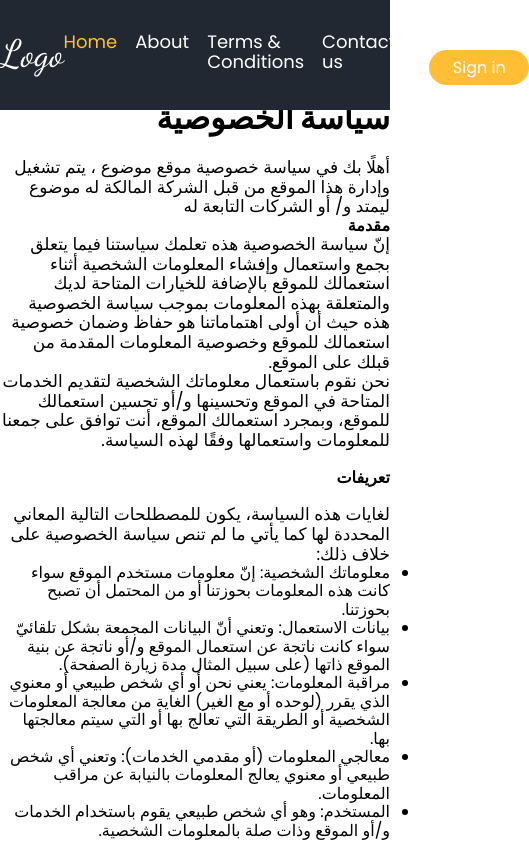
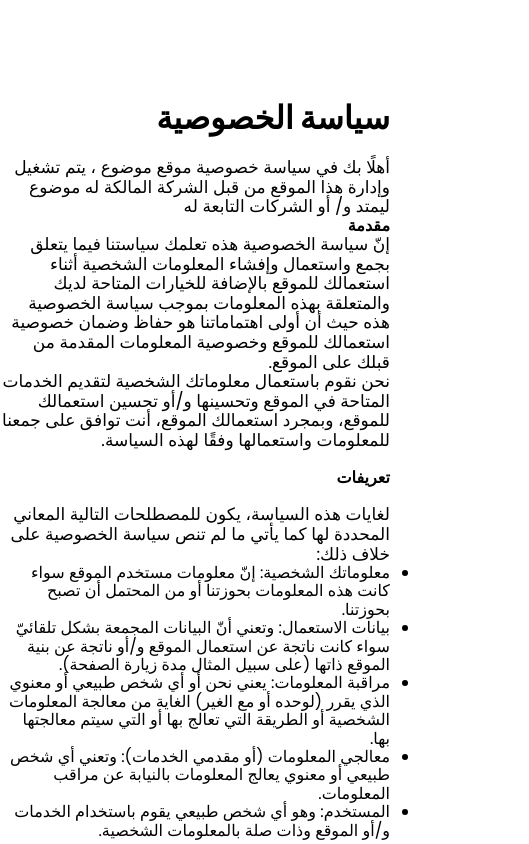
Before and after one commit to Alaa-Khalaila/business-cards, a React (Create React App) app in the folder frontend/: page /terms in a window 390 px wide. Shown: the top 844 px of the page, 529 px wide, since content can reach past the window. Built offline with nearby package versions, Linux system fonts and the light colour scheme.

Commit message:
toggle navbar

```diff
--- a/frontend/src/components/Navbar/Navbar.jsx
+++ b/frontend/src/components/Navbar/Navbar.jsx
@@ -2,9 +2,14 @@ import { NavLink, Outlet } from "react-router-dom";
 import { useLocation } from "react-router-dom";
 import { useState, useEffect } from "react";
 import Nav from "./Navbar.module.css";
+import menu from "../../images/menu.png";
+import cancel from "../../images/cancel.png";
+
 function Navbar() {
   const [active, setActive] = useState(false);
+  const [toggleNav, setToggleNav] = useState(false);
   const location = useLocation();
+  let obj = toggleNav ? { display: "flex" } : {};
   useEffect(() => {
     if (location.pathname === "/terms") {
       setActive(true);
@@ -13,7 +18,12 @@ function Navbar() {
   }, []);
 
   return (
-    <nav className={`${Nav.navbar} ${active ? Nav.active : ""}`}>
+    <>
+      <div>
+        <nav
+          className={`${Nav.navbar} ${active ? Nav.active : ""}`}
+          style={obj}
+        >
           <div className={Nav.left}>Logo</div>
           <div className="left">
             <ul className={Nav.list}>
@@ -45,6 +55,24 @@ function Navbar() {
             <button className={Nav.btn}>Sign in</button>
           </div>
         </nav>
+      </div>
+      {!toggleNav && (
+        <img
+          className={Nav.menu}
+          src={menu}
+          alt="menu"
+          onClick={() => setToggleNav(true)}
+        />
+      )}
+      {toggleNav && (
+        <img
+          className={Nav.cancel}
+          src={cancel}
+          alt="cancel"
+          onClick={() => setToggleNav(false)}
+        />
+      )}
+    </>
   );
 }
 export default Navbar;
--- a/frontend/src/components/Navbar/Navbar.module.css
+++ b/frontend/src/components/Navbar/Navbar.module.css
@@ -62,3 +62,36 @@
 .active {
   background-color: var(--primary);
 }
+.menu,
+.cancel {
+  display: none;
+}
+@media screen and (max-width: 600px) {
+  .navbar {
+    flex-direction: column;
+    align-items: center;
+    display: none;
+    height: 100vh;
+    background-color: var(--primary);
+    padding: 80px;
+  }
+  .list {
+    flex-direction: column;
+    text-align: center;
+  }
+  .list li {
+    padding: 0.3em;
+  }
+
+  .menu,
+  .cancel {
+    display: block;
+    width: 30px;
+    position: absolute;
+    right: 20px;
+    top: 20px;
+  }
+  .container {
+    display: none;
+  }
+}
```
Also changed, not shown: frontend/src/images/cancel.png (added), frontend/src/images/menu.png (added). Lines whose indentation alone changed are shown as unchanged.
